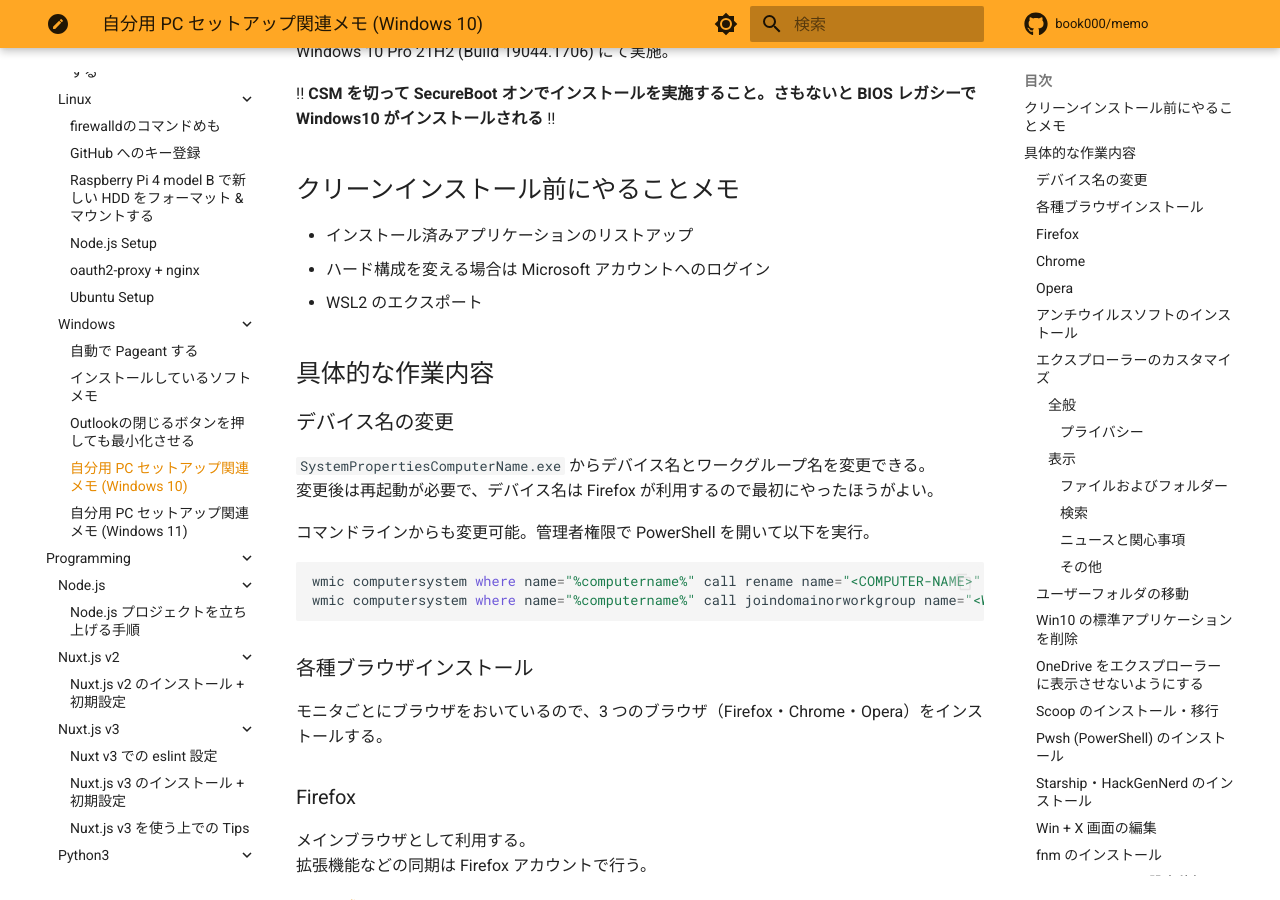
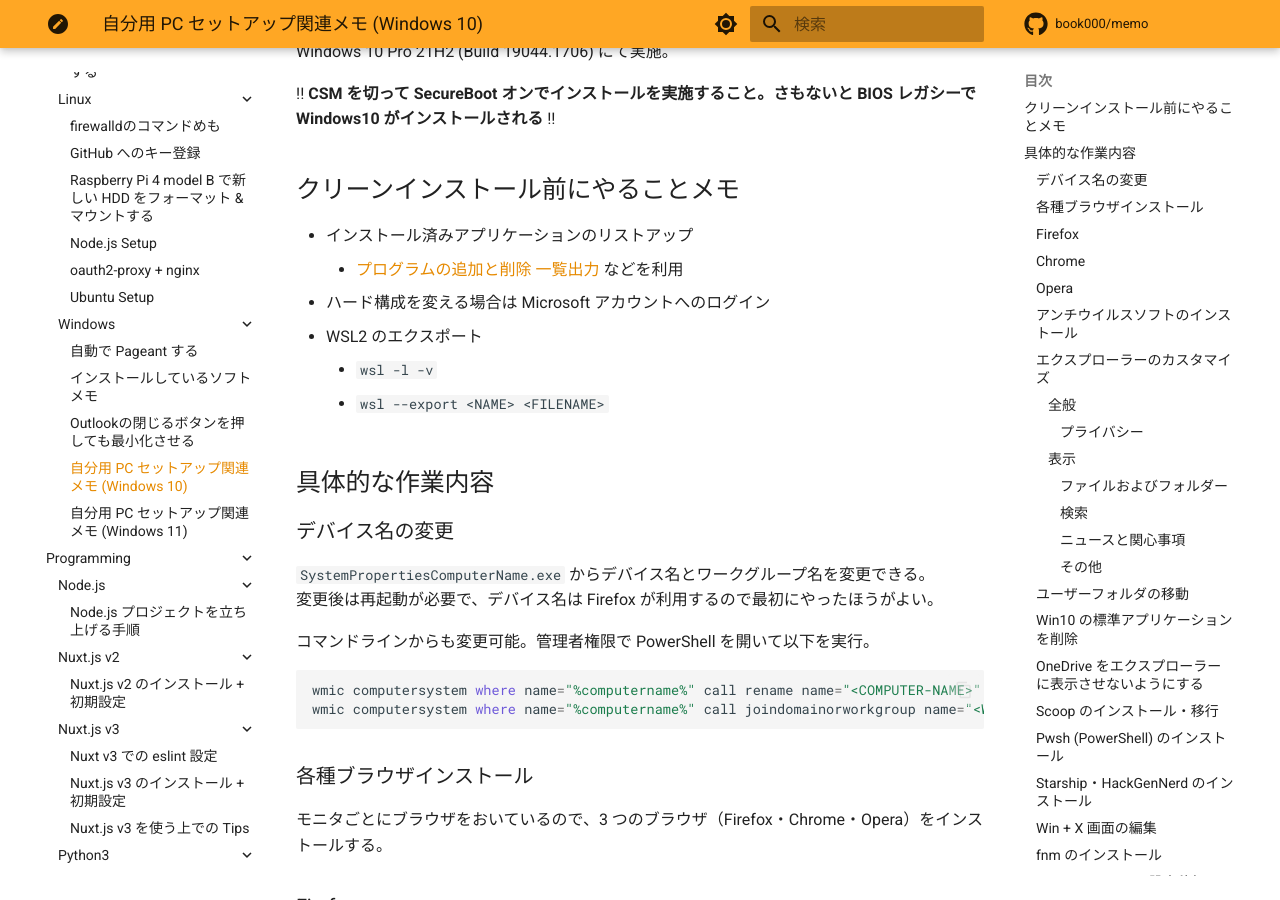
Before and after one commit to book000/memo, an MkDocs documentation site: the page built from docs/os/windows/win10-setup.md, in a window 1280 px wide and 900 px high, scrolled down 358 px. Built offline with MkDocs 1.6.1 and Material for MkDocs 9.7.7, drawn with Linux system fonts in a browser that asks for light colours; comment, search, counter and statistics services are not loaded.

Commit message:
feat: クリーンインストール前にやることメモの更新

```diff
--- a/docs/os/windows/win10-setup.md
+++ b/docs/os/windows/win10-setup.md
@@ -14,8 +14,11 @@
 ## クリーンインストール前にやることメモ
 
 - インストール済みアプリケーションのリストアップ
+  - [プログラムの追加と削除 一覧出力](https://forest.watch.impress.co.jp/library/software/pglst/) などを利用
 - ハード構成を変える場合は Microsoft アカウントへのログイン
 - WSL2 のエクスポート
+  - `wsl -l -v`
+  - `wsl --export <NAME> <FILENAME>`
 
 ## 具体的な作業内容
 
```
Also changed, not shown: other parts of docs/os/windows/win10-setup.md (+1 -1 lines).
